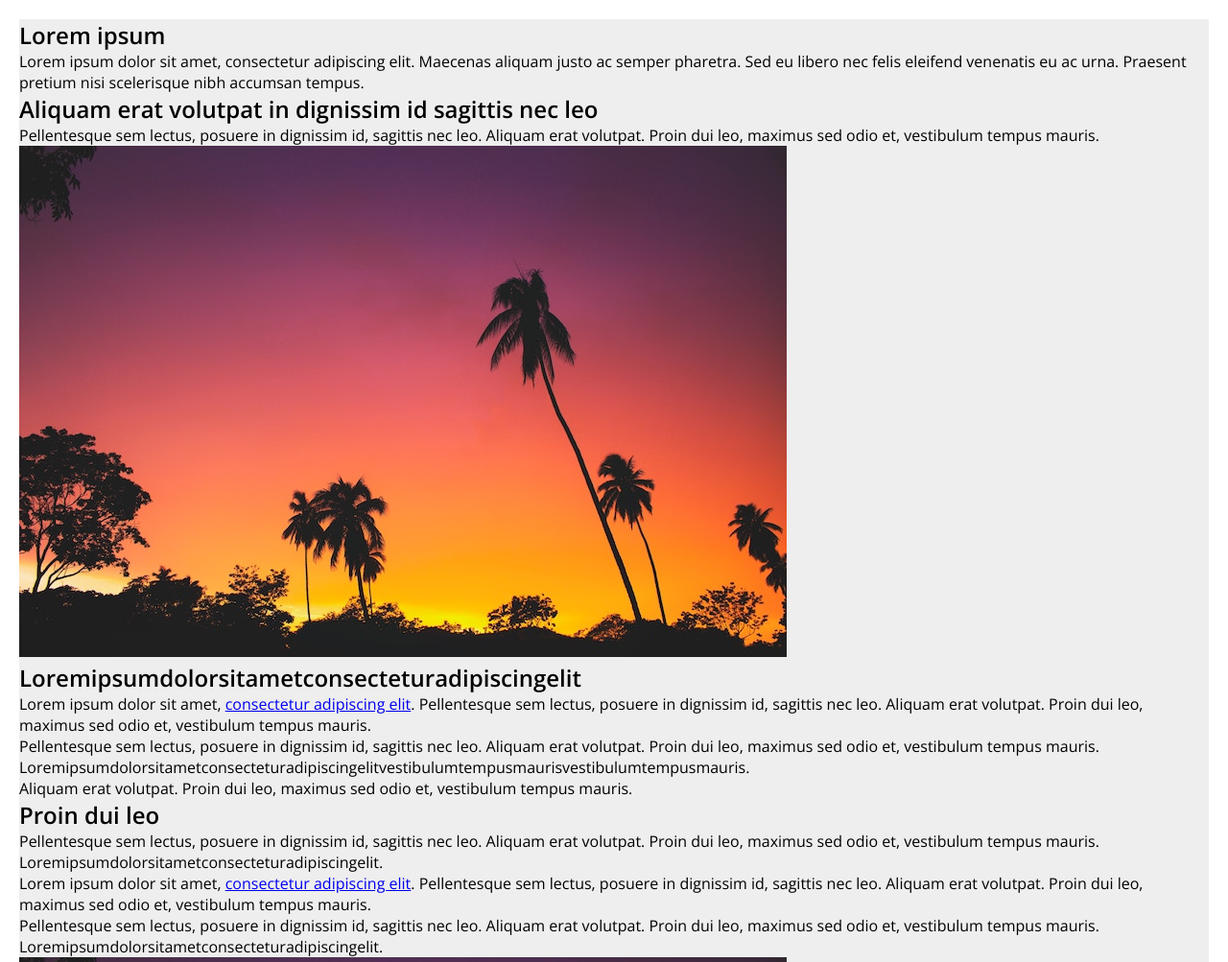
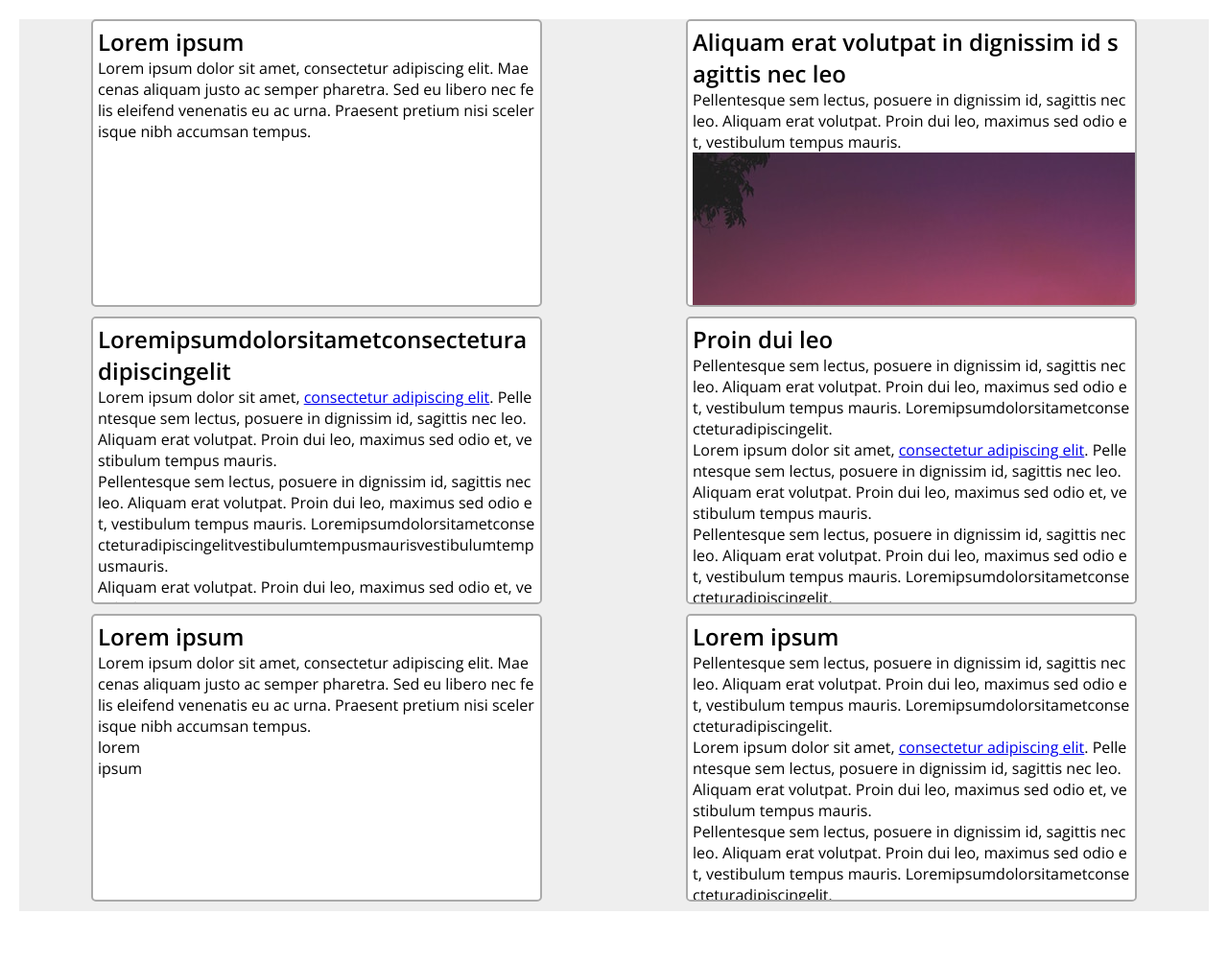
Before and after one commit to athh15/Verkefni5, a plain HTML site: page index.html in a window 1280 px wide. Shown: the top 1003 px of the page at 96% size. After the commit the page ends 970 px from the top, so only its background shows below. Drawn offline with nearby package versions, Linux system fonts and the light colour scheme.

Commit message:
Bætt við .card element

```diff
--- a/styles.css
+++ b/styles.css
@@ -3,7 +3,9 @@
   padding: 0;
 }
 
-*, *:before, *:after {
+*,
+*:before,
+*:after {
   box-sizing: inherit;
 }
 
@@ -22,4 +24,27 @@ main {
 
 .cards {
   background: #eee;
+  display: flex;
+  /* align-items: stretch; */
+
+  flex-wrap: wrap;
+  justify-content: space-around;
 }
+
+.card {
+  display: block;
+  box-sizing: border-box;
+  background: #fff;
+
+  max-width: 470px;
+  max-height: 300px;
+
+  border: 2px solid #aaa;
+  border-radius: 5px;
+  padding: 5px;
+
+  overflow: auto;
+  word-break: break-all;
+
+  margin-bottom: 10px;
+}
```
